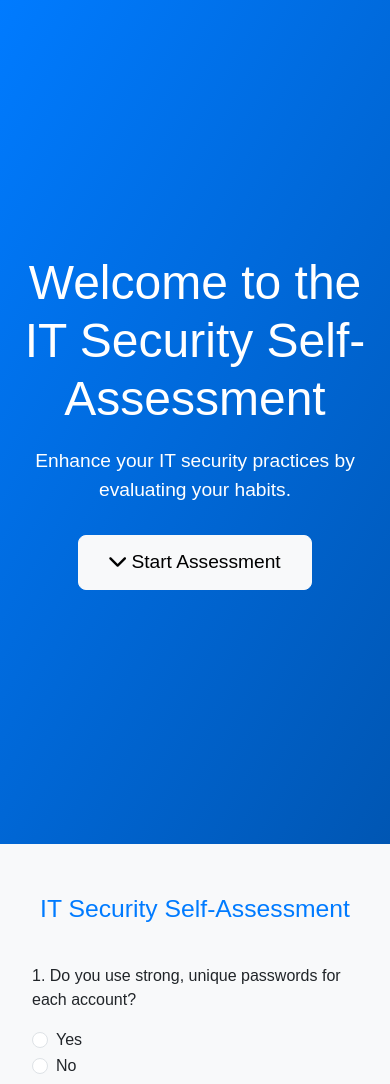
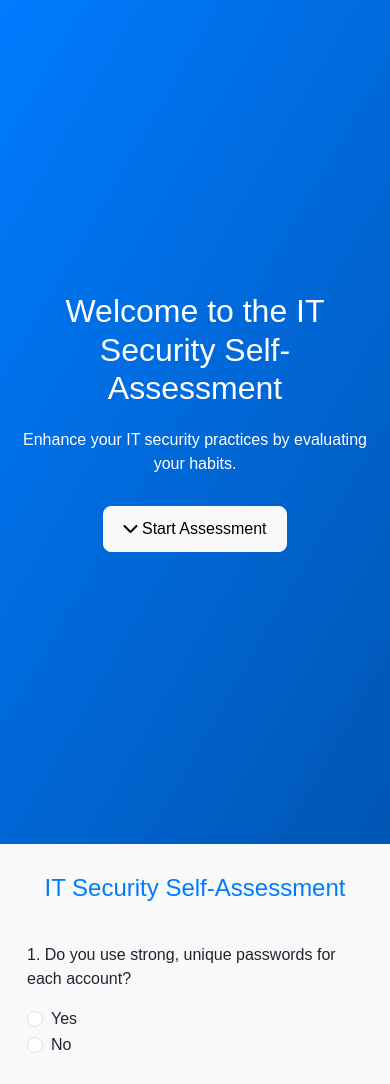
Before and after one commit to steeve-496/Self-Assessment-for-IT-Security, a plain HTML site: page index.html in a window 390 px wide. Shown: the top 1084 px of the page. Drawn offline with nearby package versions, Linux system fonts and the light colour scheme.

Commit message:
Update index.html

```diff
--- a/index.html
+++ b/index.html
@@ -14,6 +14,7 @@
             padding: 0;
             overflow-x: hidden;
         }
+
         /* Welcome Section */
         .welcome-section {
             display: flex;
@@ -27,12 +28,12 @@
             padding: 20px;
         }
         .welcome-section h1 {
-            font-size: 3rem;
+            font-size: 2.5rem;
             margin-bottom: 20px;
             animation: fadeIn 2s;
         }
         .welcome-section p {
-            font-size: 1.2rem;
+            font-size: 1.1rem;
             margin-bottom: 30px;
             animation: fadeIn 3s;
         }
@@ -41,6 +42,7 @@
             font-size: 1.2rem;
             padding: 12px 30px;
         }
+
         /* Questionnaire Section */
         .questionnaire {
             padding: 50px 20px;
@@ -50,6 +52,7 @@
             text-align: center;
             margin-bottom: 40px;
             color: #007bff;
+            font-size: 1.8rem;
         }
         .question {
             margin-bottom: 30px;
@@ -58,16 +61,38 @@
             background-color: #007bff;
             color: white;
         }
+
         /* Smooth Scroll Animation */
         html {
             scroll-behavior: smooth;
         }
+
         @keyframes fadeIn {
             from {
                 opacity: 0;
             }
             to {
                 opacity: 1;
+            }
+        }
+
+        /* Media Queries for Mobile */
+        @media (max-width: 768px) {
+            .welcome-section h1 {
+                font-size: 2rem;
+            }
+            .welcome-section p {
+                font-size: 1rem;
+            }
+            .welcome-section .btn {
+                font-size: 1rem;
+                padding: 10px 20px;
+            }
+            .questionnaire {
+                padding: 30px 15px;
+            }
+            .questionnaire h2 {
+                font-size: 1.5rem;
             }
         }
     </style>
```
